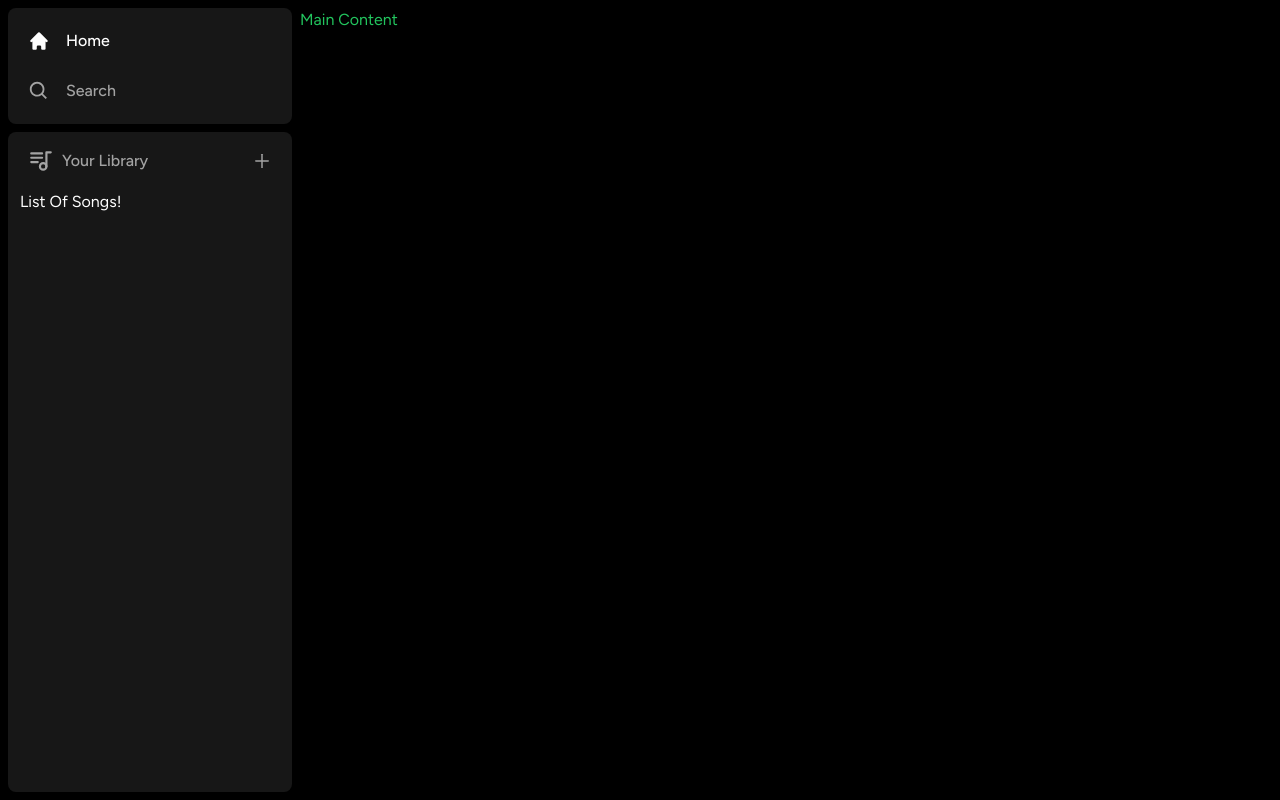
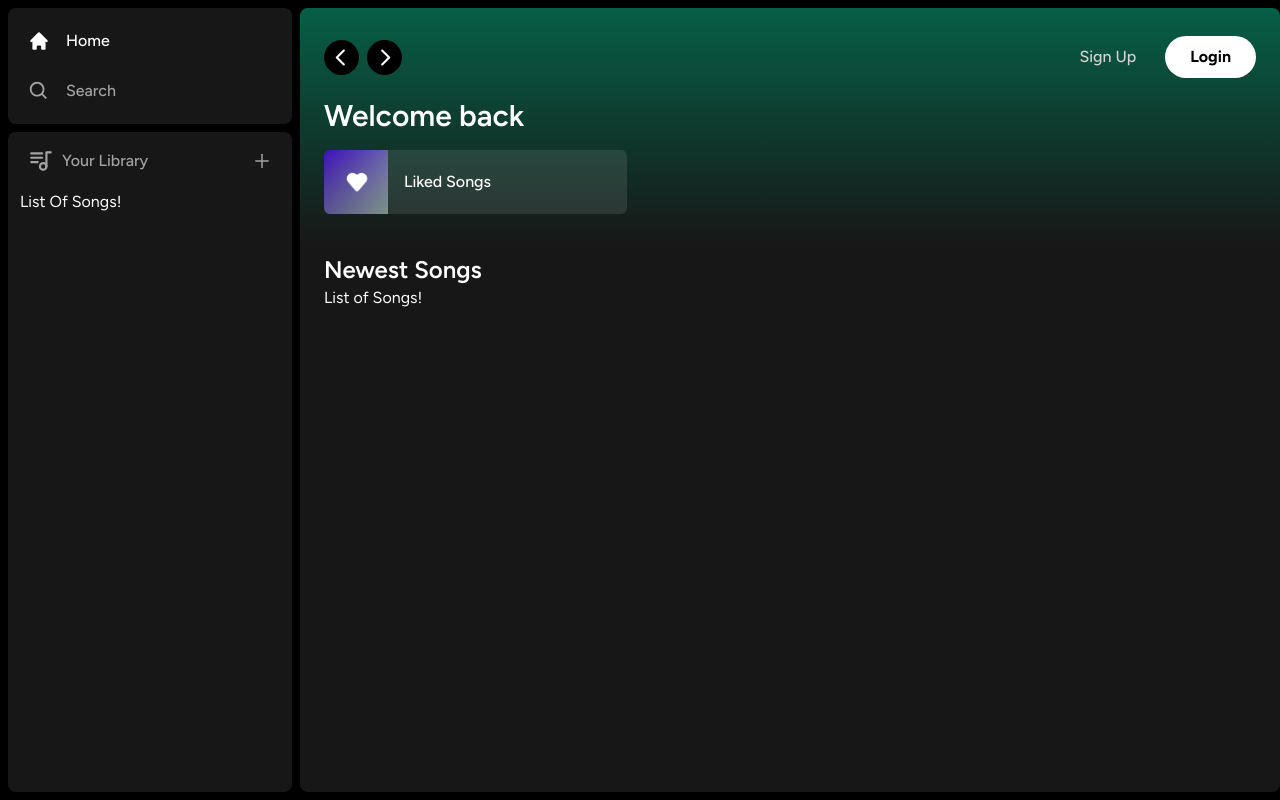
Before and after one commit to Rahulnair1234/spotify-clone, a Next.js app: page / in a window 1280 px wide. Built offline with nearby package versions, Linux system fonts and the light colour scheme.

Commit message:
Main content area created

```diff
--- a/app/(site)/page.tsx
+++ b/app/(site)/page.tsx
@@ -1,3 +1,29 @@
+import Header from '@/components/Header';
+import ListItem from '@/components/ListItem';
+
 export default function Home() {
-	return <div className='text-green-500'>Main Content</div>;
+	return (
+		<div className='bg-neutral-900 rounded-lg h-full w-full overflow-hidden overflow-y-auto'>
+			<Header>
+				<div className='mb-2'>
+					<h1 className='text-white text-3xl font-semibold'>Welcome back</h1>
+					<div className='grid grid-cols-1 sm:grid-cols-2 xl:grid-cols-3 2xl:grid-cols-4 gap-3 mt-4'>
+						<ListItem
+							image='/images/liked.png'
+							name={'Liked Songs'}
+							href={'liked'}
+						/>
+					</div>
+				</div>
+			</Header>
+			<div className='mt-2 mb-7 px-6'>
+				<div className='flex justify-between items-center'>
+					<h1 className='text-white text-2xl font-semibold'> Newest Songs</h1>
+				</div>
+				<div>
+					List of Songs!
+				</div>
+			</div>
+		</div>
+	);
 }
--- /dev/null
+++ b/components/Button.tsx
@@ -0,0 +1,24 @@
+import React, { forwardRef } from 'react';
+import { twMerge } from 'tailwind-merge';
+interface ButtonProps extends React.ButtonHTMLAttributes<HTMLButtonElement> {}
+const Button = forwardRef<HTMLButtonElement, ButtonProps>(
+	({ className, children, disabled, type = 'button', ...props }, ref) => {
+		return (
+			<button
+				type={type}
+				className={twMerge(
+					`w-full rounded-full bg-green-500 border border-transparent px-3 py-3 disabled:cursor-not-allowed disabled:opacity-50 text-black font-bold hover:opacity-75 transition`,
+					className
+				)}
+				disabled={disabled}
+				ref={ref}
+				{...props}>
+				{children}
+			</button>
+		);
+	}
+);
+
+Button.displayName = 'Button';
+
+export default Button;
--- /dev/null
+++ b/components/Header.tsx
@@ -0,0 +1,78 @@
+'use client';
+import { useRouter } from 'next/navigation';
+import React from 'react';
+import { twMerge } from 'tailwind-merge';
+import { RxCaretLeft, RxCaretRight } from 'react-icons/rx';
+import { HiHome } from 'react-icons/hi';
+import { BiSearch } from 'react-icons/bi';
+import Button from './Button';
+interface HeaderProps {
+	children: React.ReactNode;
+	className?: string;
+}
+const Header: React.FC<HeaderProps> = ({ children, className }) => {
+	const router = useRouter();
+	const handleLogout = () => {
+		//handle logout in future
+	};
+
+	return (
+		<div
+			className={twMerge(
+				`h-fit bg-gradient-to-b from-emerald-800 p-6`,
+				className
+			)}>
+			<div className='w-full mb-4 flex items-center justify-between'>
+				<div className='hidden md:flex gap-x-2 items-center'>
+					<button className='rounded-full bg-black flex items-center justify-center hover:opacity-75 transition'>
+						<RxCaretLeft
+							onClick={() => router.back()}
+							classname='text-white'
+							size={35}
+						/>
+					</button>
+					<button className='rounded-full bg-black flex items-center justify-center hover:opacity-75 transition'>
+						<RxCaretRight
+							onClick={() => router.forward()}
+							classname='text-white'
+							size={35}
+						/>
+					</button>
+				</div>
+				<div className='flex md:hidden gap-x-2 items-center'>
+					<button className='bg-white rounded-full p-2 flex items-center justify-center hover:opacity-75 transition '>
+						<HiHome
+							className='text-black'
+							size={20}
+						/>
+					</button>
+					<button className='bg-white rounded-full p-2 flex items-center justify-center hover:opacity-75 transition '>
+						<BiSearch
+							className='text-black'
+							size={20}
+						/>
+					</button>
+				</div>
+				<div className='flex justify-between items-center gap-x-4 '>
+					<>
+						<div>
+							<Button className='bg-transparent text-neutral-300 font-medium'>
+								Sign Up
+							</Button>
+						</div>
+						<div>
+							<Button
+								onClick={() => {}}
+								className='bg-white px-6 py-2'>
+								Login
+							</Button>
+						</div>
+					</>
+				</div>
+			</div>
+			{children}
+		</div>
+	);
+};
+
+export default Header;
--- /dev/null
+++ b/components/ListItem.tsx
@@ -0,0 +1,38 @@
+'use client';
+
+import Image from 'next/image';
+import { useRouter } from 'next/navigation';
+import { FaPlay } from 'react-icons/fa';
+
+interface ListItemProps {
+	image: string;
+	name: string;
+	href: string;
+}
+const ListItem: React.FC<ListItemProps> = ({ image, name, href }) => {
+	const router = useRouter();
+	const onClick = () => {
+		//Add Authentication
+		router.push(href);
+	};
+	return (
+		<button
+			className='relative group flex items-center rounded-md overflow-hidden gap-x-4 bg-neutral-100/10 hover:bg-neutral-100/20 transition pr-4'
+			onClick={onClick}>
+			<div className='relative min-h-[64px] min-w-[64px]'>
+				<Image
+					className='object-cover'
+					fill
+					src={image}
+					alt='Image'
+				/>
+			</div>
+			<p className='font-medium truncate py-5'>{name}</p>
+			<div className='absolute transition opacity-0 rounded-full flex items-center justify-center bg-green-500 p-4 drop-shadow-md right-5 group-hover:opacity-100 hover:scale-110'>
+				<FaPlay className='text-black' />
+			</div>
+		</button>
+	);
+};
+
+export default ListItem;
```
Also changed, not shown: public/images/liked.png (added).
